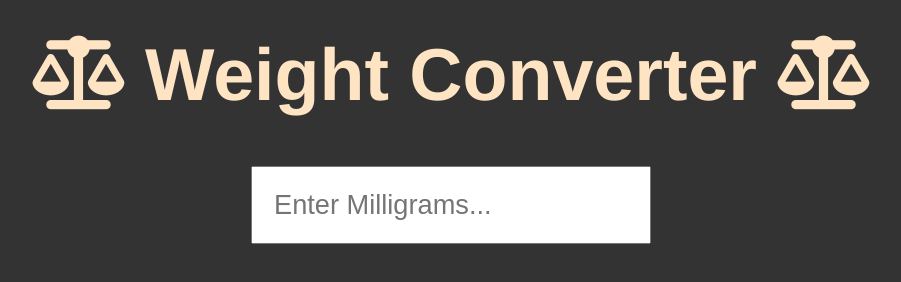
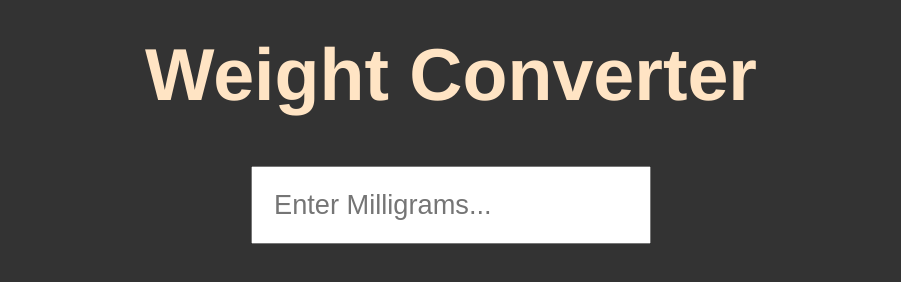
Before and after one commit to anmol224/weightconverter, a website: page w.HTML in a window 1280 px wide. Shown: the whole page, without its empty margins (189-1090 px from the left). Drawn offline with Linux system fonts and the light colour scheme.

Commit message:
initial commit

```diff
--- a/w.HTML
+++ b/w.HTML
@@ -2,7 +2,7 @@
     <head>
         <title>Weight Converter</title>
         <link rel="stylesheet" href="w.css">
-        <script src="https://kit.fontawesome.com/82fa2a014b.js" crossorigin="anonymous"></script>
+
     </head>
     <body>
         <div class="header">
```
Also changed, not shown: dist/w.HTML.
